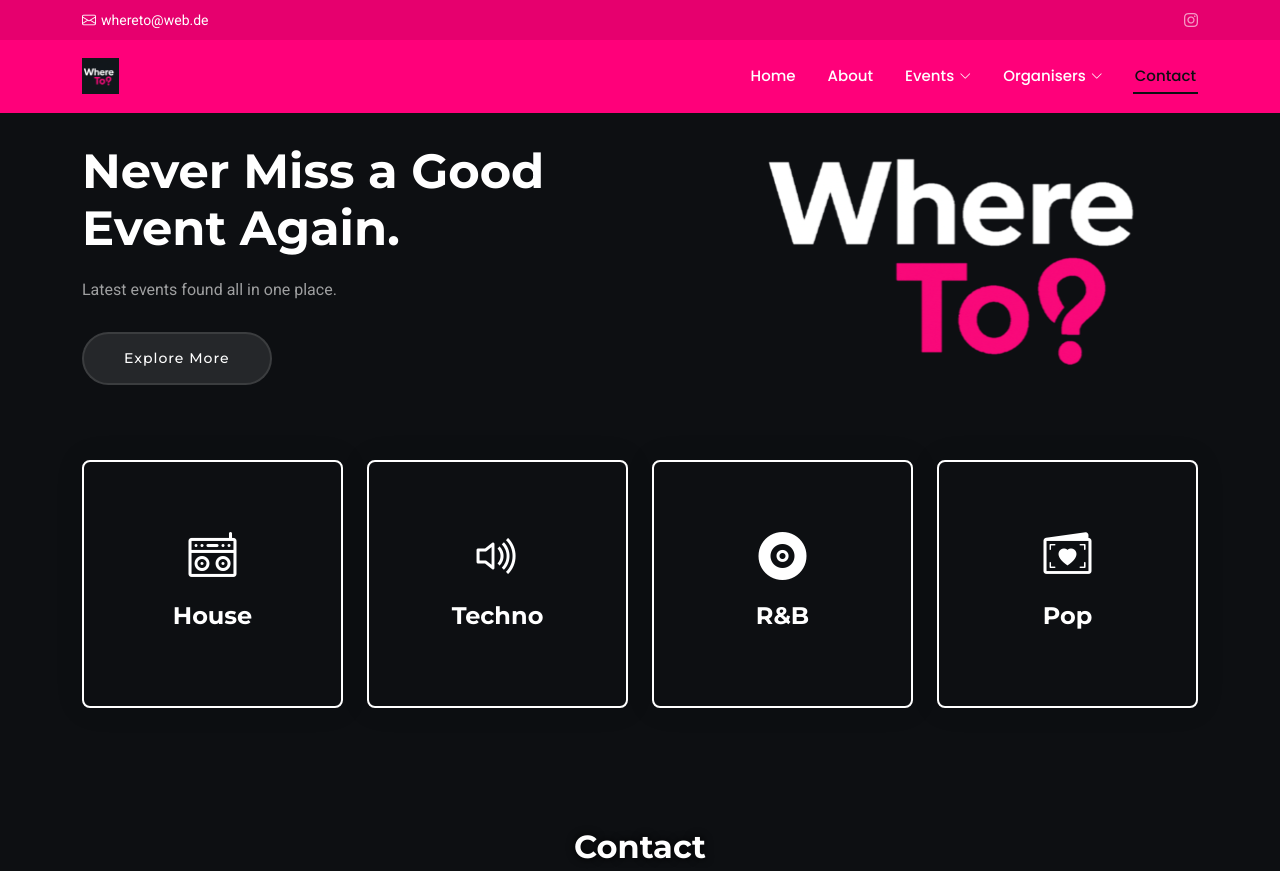
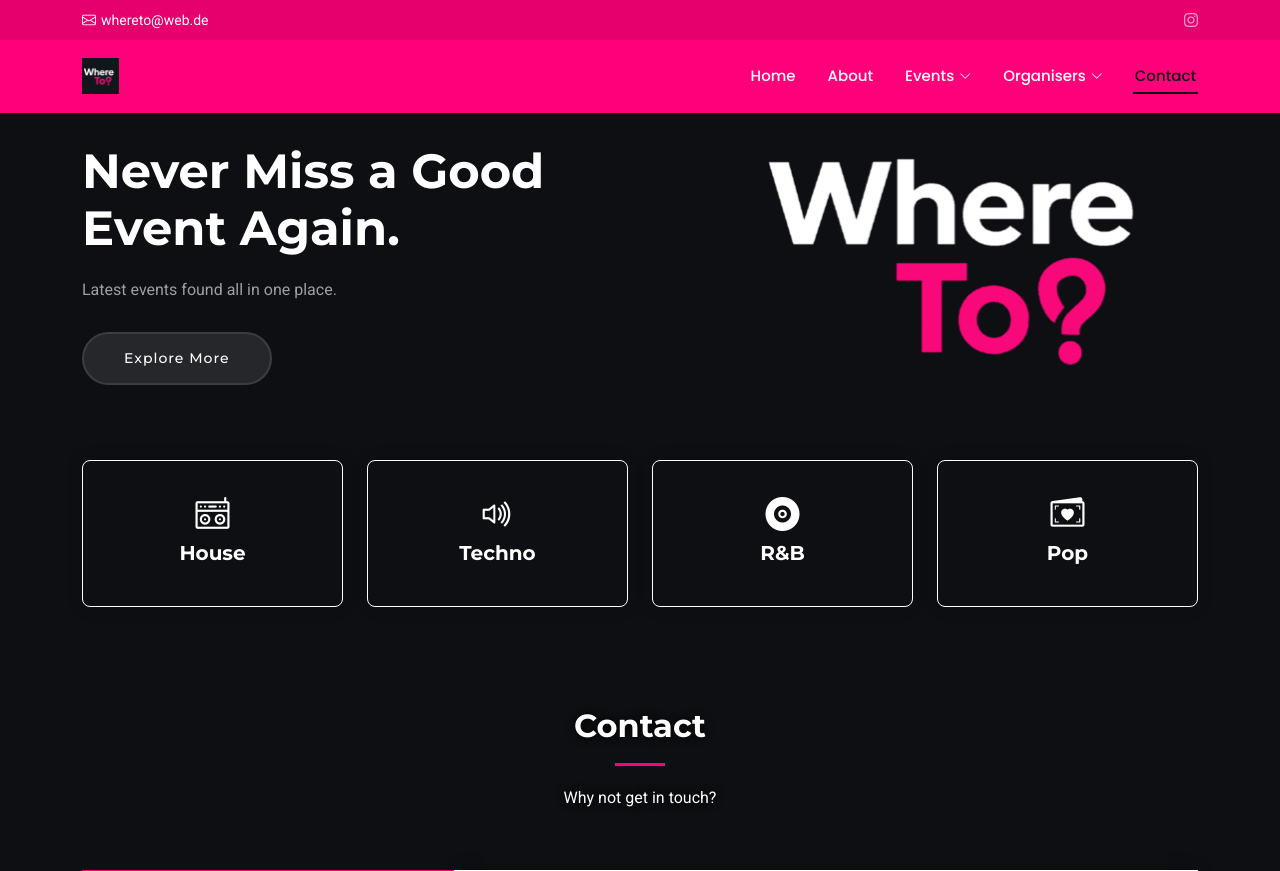
Before and after one commit to starphillips/wheretoupload, a Flask app: page /contact.html in a window 1280 px wide. Shown: the top 871 px of the page. Run offline with Flask 3, Linux system fonts and the light colour scheme; some libraries are stand-ins or nearby versions.

Commit message:
icon and map changes

```diff
--- a/static/assets/css/main.css
+++ b/static/assets/css/main.css
@@ -978,69 +978,142 @@ section,
   }
 }
 
+/* ================================
+   HERO ICON BOXES — COMPACT VERSION
+   Mobile-first, then scale up
+   ================================ */
+
+/* Wrapper spacing & stacking context */
 .hero .icon-boxes {
-  padding-bottom: 60px;
+  position: relative;
+  padding-bottom: 40px;   /* smaller than 60px */
   z-index: 4;
 }
 
+/* Desktop-only background bar behind the boxes */
 @media (min-width: 1200px) {
   .hero .icon-boxes:before {
     content: "";
     position: absolute;
-    bottom: 0;
-    left: 0;
-    right: 0;
-    height: calc(50% + 20px);
+    inset: auto 0 0 0;    /* left:0; right:0; bottom:0 */
+    height: calc(40% + 12px); /* slightly shorter than before */
     background-color: #0D0F12;
   }
 }
 
+/* ICON BOX — base (phones first) */
 .hero .icon-box {
-  padding: 60px 30px;
   position: relative;
   overflow: hidden;
+  width: 100%;
+  height: 100%;
+  text-align: center;
+
+  /* Compact spacing */
+  padding: 20px 14px;
+
+  /* Visuals */
   background: var(--background-color);
-  box-shadow: 0 0 29px 0 rgba(0, 0, 0, 0.1);
-  transition: all 0.3s ease-in-out;
-  border-color: #e7eaf0;
+  border: 1.5px solid #ffffff;
   border-radius: 8px;
+  box-shadow: 0 0 18px 0 rgba(0, 0, 0, 0.12);
+
+  /* Motion */
+  transition: transform 0.25s ease, background-color 0.25s ease, border-color 0.25s ease;
   z-index: 1;
-  height: 100%;
-  width: 100%;
-  text-align: center;
-  border: 2px solid #ffffff;
-}
-
+}
+
+/* Title */
 .hero .icon-box .title {
   font-weight: 700;
-  margin-bottom: 15px;
-  font-size: 24px;
+  margin-bottom: 8px;
+  font-size: 16px;  /* was 24px */
+  line-height: 1.25;
 }
 
 .hero .icon-box .title a {
   color: #ffffff;
-  transition: 0.3s;
-}
-
+  text-decoration: none;
+  transition: color 0.2s ease;
+}
+
+/* Icon */
 .hero .icon-box .icon {
-  margin-bottom: 20px;
-  padding-top: 10px;
   display: inline-block;
-  transition: all 0.3s ease-in-out;
-  font-size: 48px;
+  margin-bottom: 10px;
+  padding-top: 6px;
+  font-size: 26px;  /* was 48px */
   line-height: 1;
   color: #ffffff;
-}
-
+  transition: color 0.2s ease, transform 0.25s ease;
+}
+
+/* Hover/active */
 .hero .icon-box:hover {
-  background-color: color-mix(in srgb, #FF007A, white 10%);
-  border: 2px solid #FF007A;
+  background-color: color-mix(in srgb, #FF007A, white 12%);
+  border-color: #FF007A;
+  transform: translateY(-2px);
 }
 
 .hero .icon-box:hover .title a,
 .hero .icon-box:hover .icon {
   color: var(--contrast-color);
 }
+
+/* Focus styles for accessibility */
+.hero .icon-box:focus-within {
+  outline: 2px solid #FF007A;
+  outline-offset: 2px;
+}
+
+/* Reduce motion preference */
+@media (prefers-reduced-motion: reduce) {
+  .hero .icon-box,
+  .hero .icon-box .icon,
+  .hero .icon-box .title a {
+    transition: none;
+  }
+}
+
+/* ====== Responsive scaling ====== */
+
+/* Small phones (≤360px): tighten a touch more */
+@media (max-width: 360px) {
+  .hero .icon-box {
+    padding: 16px 12px;
+  }
+  .hero .icon-box .icon { font-size: 24px; }
+  .hero .icon-box .title { font-size: 15px; }
+}
+
+/* ≥576px (sm): give a little breathing room */
+@media (min-width: 576px) {
+  .hero .icon-box { padding: 22px 16px; }
+  .hero .icon-box .icon { font-size: 28px; }
+  .hero .icon-box .title { font-size: 17px; }
+}
+
+/* ≥768px (md): tablet sizing */
+@media (min-width: 768px) {
+  .hero .icon-box { padding: 24px 18px; }
+  .hero .icon-box .icon { font-size: 30px; }
+  .hero .icon-box .title { font-size: 18px; margin-bottom: 10px; }
+}
+
+/* ≥992px (lg): desktop compact */
+@media (min-width: 992px) {
+  .hero .icon-box { padding: 28px 20px; }
+  .hero .icon-box .icon { font-size: 32px; }
+  .hero .icon-box .title { font-size: 19px; }
+}
+
+/* ≥1200px (xl+): still smaller than your original */
+@media (min-width: 1200px) {
+  .hero .icon-box { padding: 30px 22px; }
+  .hero .icon-box .icon { font-size: 34px; }
+  .hero .icon-box .title { font-size: 20px; }
+}
+
 
 /*--------------------------------------------------------------
 # About Section
@@ -2896,10 +2969,15 @@ body.about-page .about-bg {
   position: relative;
   background-image: url('../img/maastricht.png');
   background-size: cover;
-  background-position: center;
-  background-repeat: no-repeat;
   background-attachment: fixed;
-  isolation: isolate; /* ensures z-index works safely */
+}
+
+@media (max-width: 767.98px) {
+  .global-bg {
+    background-size: contain;     /* show full image */
+    background-attachment: scroll; /* fixed is buggy on mobile */
+    background-position: top center;
+  }
 }
 
 
--- a/templates/about.html
+++ b/templates/about.html
@@ -168,7 +168,7 @@
             <p>I worked alongside my amazing boyfriend to make this platform possible. We hope that once our events
               pages are released, you as party lovers will be able to also share comments and connect with others
               going to events.</p>
-            <p>We hope this also continues to spread awareness of events, which I know is so important for the
+            <p>We hope this also continues to spread awareness of events, which we know is so important for the
               organisers and venues who put in the incredible work to make these events special.</p>
             <p><strong>Star</strong></p>
           </div>
--- a/templates/index.html
+++ b/templates/index.html
@@ -11,6 +11,8 @@
   <!-- Favicons -->
   <link href="./static/assets/img/iconlogo.png" rel="icon">
   <link href="./static/assets/img/apple-touch-icon.png" rel="apple-touch-icon">
+  <link href="https://cdnjs.cloudflare.com/ajax/libs/font-awesome/6.5.2/css/all.min.css" rel="stylesheet">
+
 
   <!-- Fonts -->
   <link href="https://fonts.googleapis.com" rel="preconnect">
@@ -114,7 +116,7 @@
 
             <div class="col-xl-3 col-md-6">
               <div class="icon-box">
-                <div class="icon"><i class="bi bi-boombox"></i></div>
+                <div class="icon"><i class="bi bi-sun"></i></div>
                 <h4 class="title"><a href="categories.html?filter=filter-house" class="stretched-link">House</a></h4>
               </div>
             </div><!--End Icon Box -->
@@ -135,7 +137,7 @@
 
             <div class="col-xl-3 col-md-6">
               <div class="icon-box">
-                <div class="icon"><i class="bi bi-valentine"></i></div>
+                <div class="icon"><i class="bi bi-boombox"></i></div>
                 <h4 class="title"><a href="categories.html?filter=filter-pop" class="stretched-link">Pop</a></h4>
               </div>
             </div><!--End Icon Box -->
```
